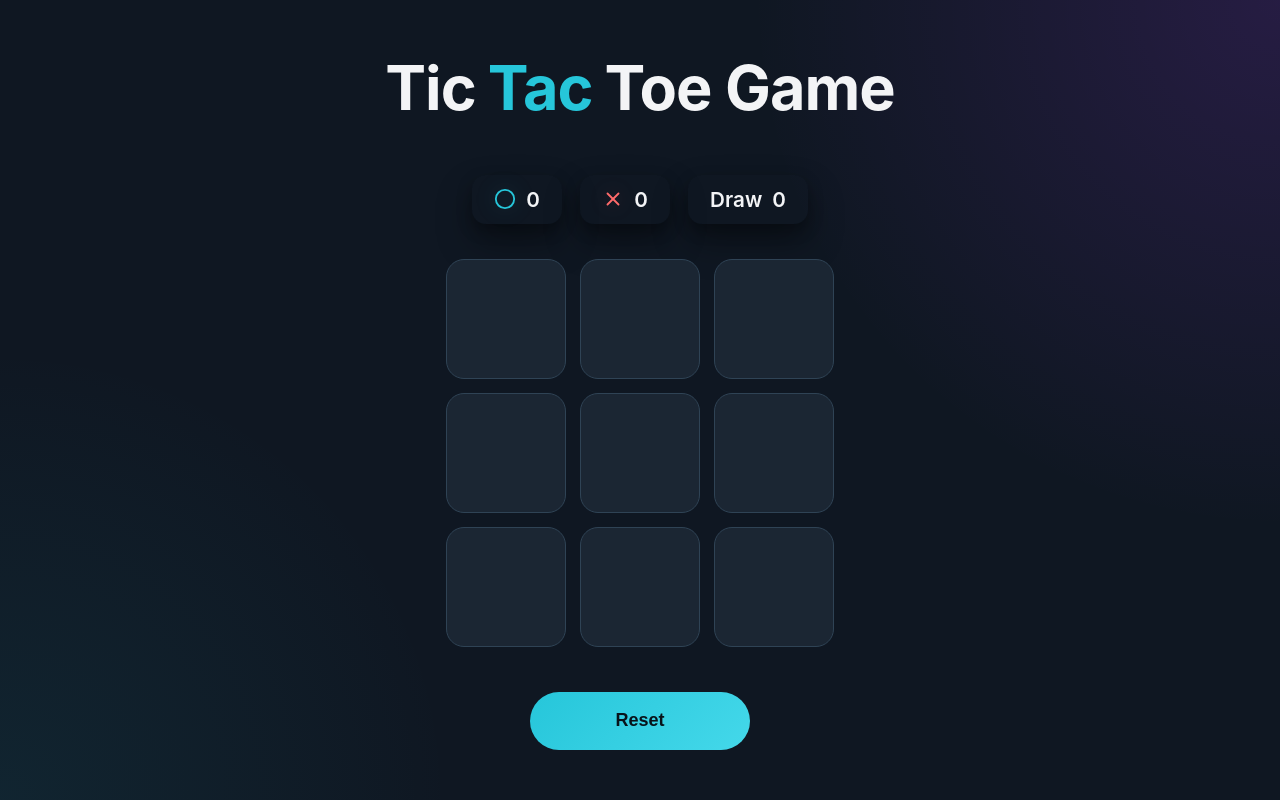
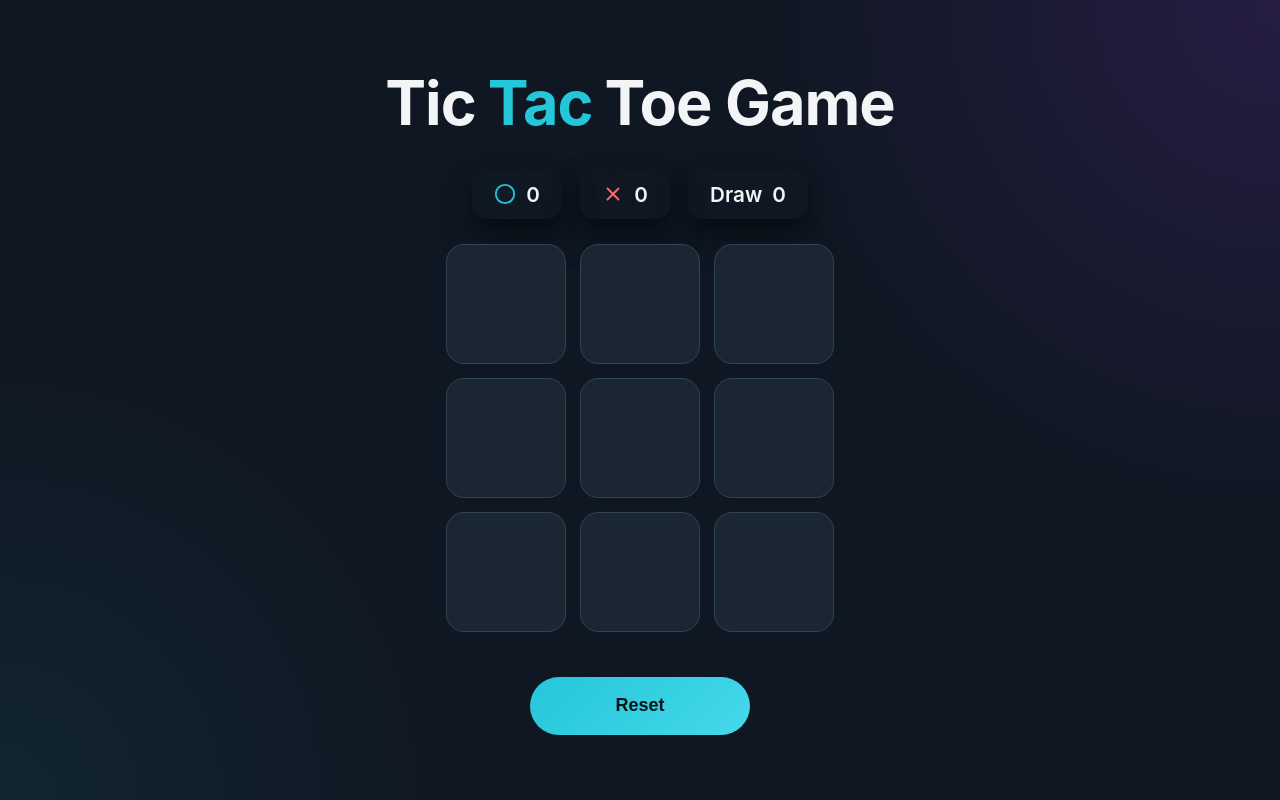
Before and after one commit to Ayman-Kz25/Tic-Tac-Toe-Game, a React (Vite) app: page / in a window 1280 px wide. Built offline with nearby package versions, Linux system fonts and the light colour scheme.

Commit message:
remove some margin

```diff
--- a/src/index.css
+++ b/src/index.css
@@ -74,7 +74,7 @@ body{
   align-items:center;
   gap:12px;
 
-  margin-bottom:50px;
+  margin-bottom:30px;
 
   font-size:clamp(2rem,5vw,3.4rem);
 
@@ -224,7 +224,7 @@ body{
   align-items: center;
   gap: 18px;
 
-  margin-bottom: 35px;
+  margin-bottom: 25px;
   flex-wrap: wrap;
 }
 
```
